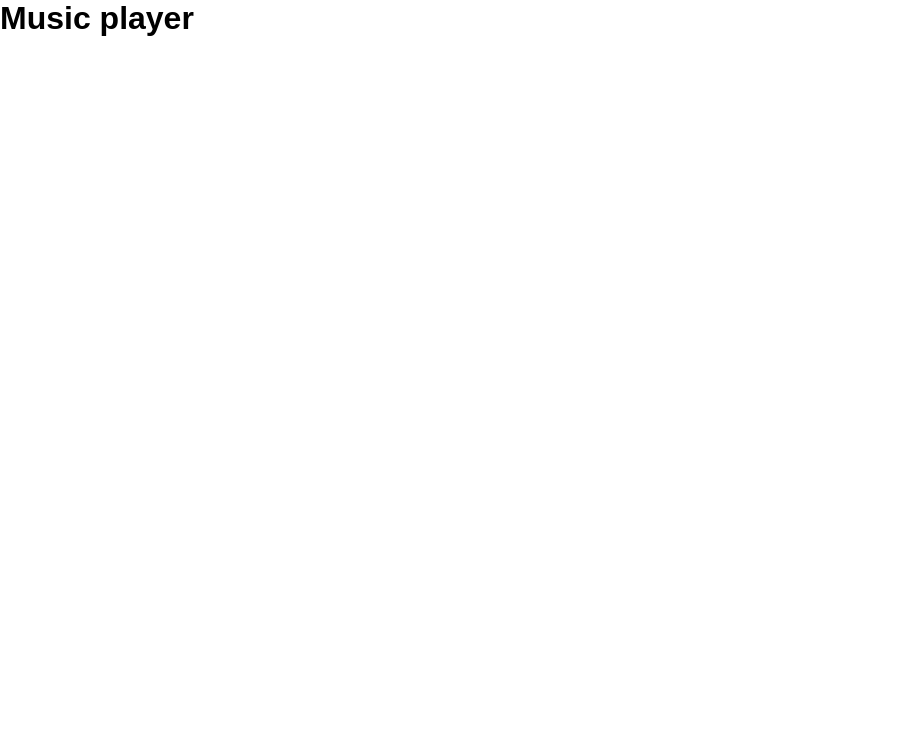
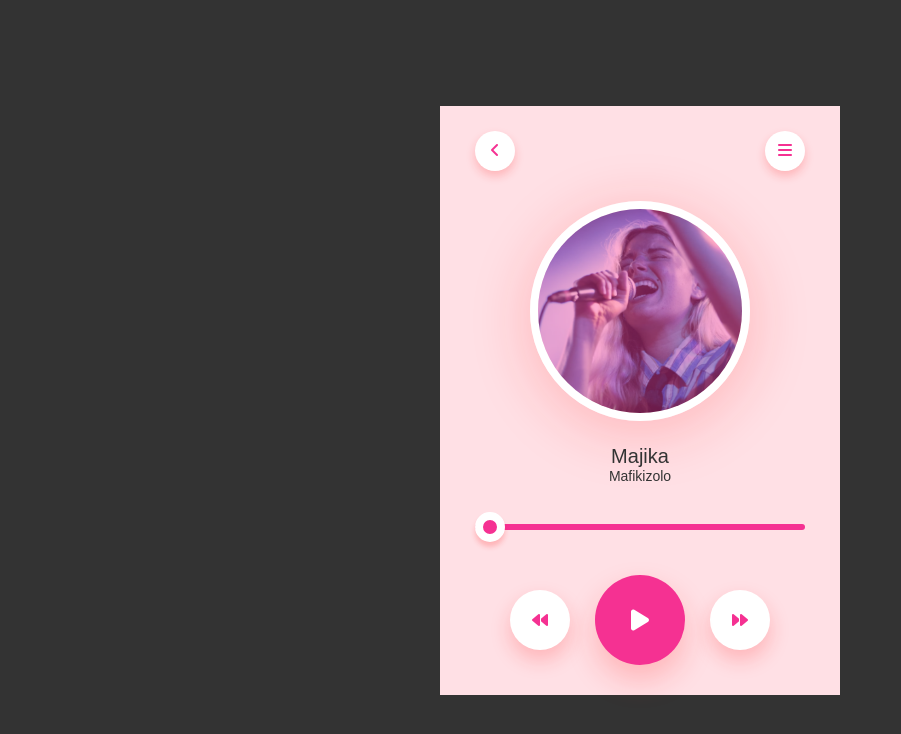
Before and after one commit to nmawela35/30days-Javascript---GreatStack, a plain HTML site: page 10. Music Player/index.html in a window 1280 px wide. Shown: the whole page, without its empty margins (0-901 px from the left). Drawn offline with Linux system fonts and the light colour scheme.

Commit message:
Music player completed

```diff
--- a/10. Music Player/index.html
+++ b/10. Music Player/index.html
@@ -4,10 +4,39 @@
     <meta charset="UTF-8">
     <meta name="viewport" content="width=device-width, initial-scale=1.0">
     <link rel="stylesheet" href="style.css">
+    <link rel="stylesheet" href="https://cdnjs.cloudflare.com/ajax/libs/font-awesome/6.6.0/css/all.min.css" integrity="sha512-Kc323vGBEqzTmouAECnVceyQqyqdsSiqLQISBL29aUW4U/M7pSPA/gEUZQqv1cwx4OnYxTxve5UMg5GT6L4JJg==" crossorigin="anonymous" referrerpolicy="no-referrer" />
     <title>Music Player</title>
 </head>
 <body>
-    <h1>Music player</h1>
+    <div class="container">
+
+        <div class="music-player">
+            <nav>
+                <div class="circle">
+                    <i class="fa-solid fa-angle-left"></i>
+                </div>
+                <div class="circle">
+                    <i class="fa-solid fa-bars"></i>
+                </div>
+            </nav>
+            <img src="media/468-thumbnail.png" class="song-img">
+            <h1>Majika</h1>
+            <p>Mafikizolo</p>
+            <audio id="song">
+                <source src="media/MAFIKIZOLO_-_Majika(0).m4a" type="audio/mpeg">
+            </audio>
+
+            <input type="range" value="0" id="progress">
+
+            <div class="controls">
+                <div><i class="fa-solid fa-backward"></i></div>
+                <div onclick="playPause()"><i class="fa-solid fa-play" id="ctrlIcon"></i></div>
+                <div><i class="fa-solid fa-forward"></i></div>
+            </div>
+
+        </div>
+
+    </div>
 
     <script src="script.js"></script>
 </body>
--- a/10. Music Player/script.js
+++ b/10. Music Player/script.js
@@ -0,0 +1,34 @@
+let progress = document.getElementById('progress')
+let song = document.getElementById('song')
+let ctrlIcon = document.getElementById('ctrlIcon')
+
+song.onloadeddata = function(){
+    progress.max = song.duration
+    progress.value = song.currentTime
+}
+
+function playPause(){
+
+    if (ctrlIcon.classList.contains("fa-pause")){
+        song.pause();
+        ctrlIcon.classList.remove("fa-pause")
+        ctrlIcon.classList.add("fa-play")
+    } else {
+        song.play()
+        ctrlIcon.classList.add("fa-pause")
+        ctrlIcon.classList.remove("fa-play")
+    }
+}
+
+if (song.play()){
+    setInterval(() =>{
+        progress.value = song.currentTime;
+    },500)
+}
+
+progress.onchange = function(){
+    song.play();
+    song.currentTime = progress.value;
+    ctrlIcon.classList.add("fa-pause")
+    ctrlIcon.classList.remove("fa-play")
+}
--- a/10. Music Player/style.css
+++ b/10. Music Player/style.css
@@ -4,3 +4,100 @@
     font-family: 'Poppins', sans-serif;
     box-sizing: border-box;
 }
+
+.container{
+    width: 100%;
+    height: 100vh;
+    background: #333;
+    display: flex;
+    align-items: center;
+    justify-content: center;
+    flex-wrap: wrap;
+}
+
+.music-player{
+    background: #ffe0e5;
+    width: 400px;
+    padding: 25px 35px;
+    text-align: center;
+}
+
+nav{
+    display: flex;
+    justify-content: space-between;
+    margin-bottom: 30px;
+}
+
+nav .circle{
+    border-radius: 50%;
+    width: 40px;
+    height: 40px;
+    line-height: 40px;
+    background: #fff;
+    color: #f53192;
+    box-shadow: 0 5px 10px rgba(255,26,26,0.22);
+}
+
+.song-img{
+    width: 220px;
+    border-radius: 50%;
+    border: 8px solid #fff;
+    box-shadow: 0 10px 60px rgba(255,26,26,0.22);
+}
+
+.music-player h1{
+    font-size: 20px;
+    font-weight: 400;
+    color: #333;
+    margin-top: 20px;
+}
+
+.music-player p{
+    font-size: 14px;
+    color: #333;
+}
+
+#progress{
+    -webkit-appearance: none;
+    width: 100%;
+    height: 6px;
+    background: #f53192;
+    border-radius: 4px;
+    margin: 40px 0;
+}
+
+#progress::-webkit-slider-thumb{
+    -webkit-appearance: none;
+    background: #f53192;
+    width: 30px;
+    height: 30px;
+    border-radius: 50%;
+    border: 8px solid #fff;
+    box-shadow: 0 5px 5px rgba(255,26,26,0.22);
+}
+
+.controls{
+    display: flex;
+    justify-content: center;
+    align-items: center;
+}
+
+.controls div{
+    width: 60px;
+    height: 60px;
+    margin: 20px;
+    background: #fff;
+    display: inline-flex;
+    align-items: center;
+    justify-content: center;
+    border-radius: 50%;
+    color: #f53192;
+    box-shadow: 0 10px 20px rgba(255,26,26,0.22);
+    cursor: pointer;
+}
+
+.controls div:nth-child(2){
+    transform: scale(1.5);
+    background: #f53192;
+    color: white;
+}
--- a/3. Quiz App/script.js
+++ b/3. Quiz App/script.js
@@ -103,7 +103,6 @@
     nextButton.style.display = "block"
 }
 
-
 function handleNextButton(){
     currentQuestionIndex++;
     if(currentQuestionIndex < questions.length){
@@ -112,7 +111,6 @@
         showScore();
     }
 }
-
 
 nextButton.addEventListener("click", ()=>{
     if (currentQuestionIndex < questions.length){
```
Also changed, not shown: 10. Music Player/media/468-thumbnail.png (added), 1 other file.
